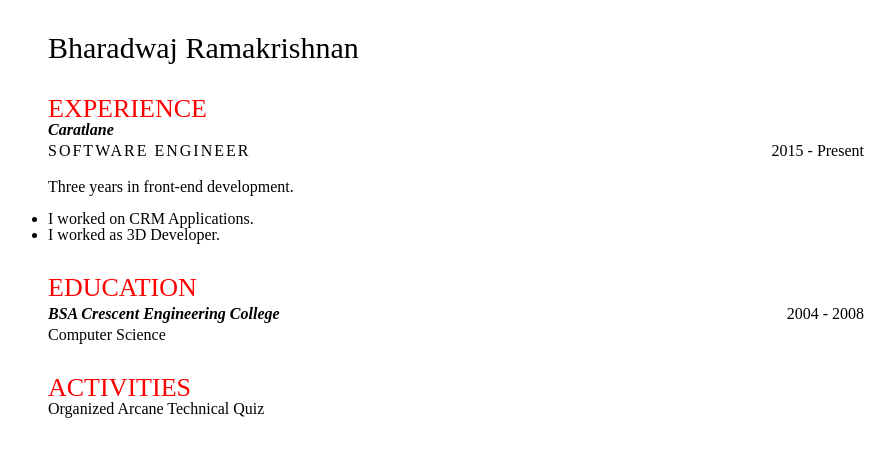
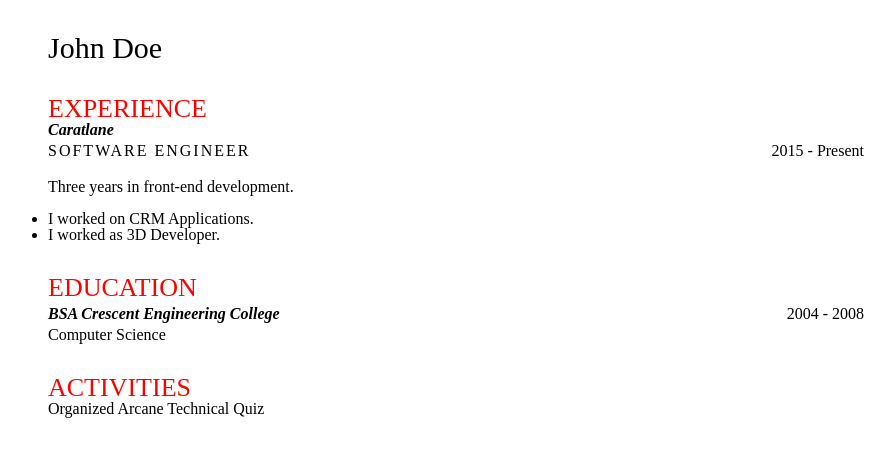
Before and after one commit to resumeworkshop/resumeworkshop.github.io, a plain HTML site: page index.html in a window 1280 px wide. Shown: the whole page, without its empty margins (184-1079 px from the left). Drawn offline with Linux system fonts and the light colour scheme.

Commit message:
Name change

```diff
--- a/index.html
+++ b/index.html
@@ -10,7 +10,7 @@
     <body>
         <div id="root">
             <section id="main">
-              <h1 id="header">Bharadwaj Ramakrishnan</h1>
+              <h1 id="header">John Doe</h1>
               <p id="phone">Phone: 123456789</p>
               <!--Experience-->
               <article id="experience" class="block">
```
